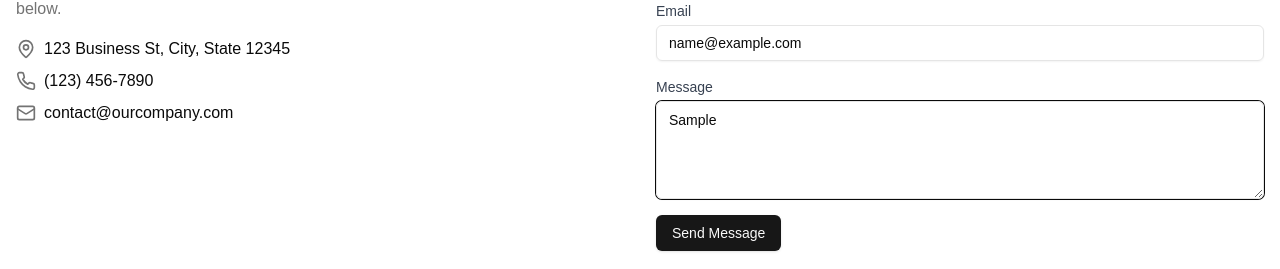
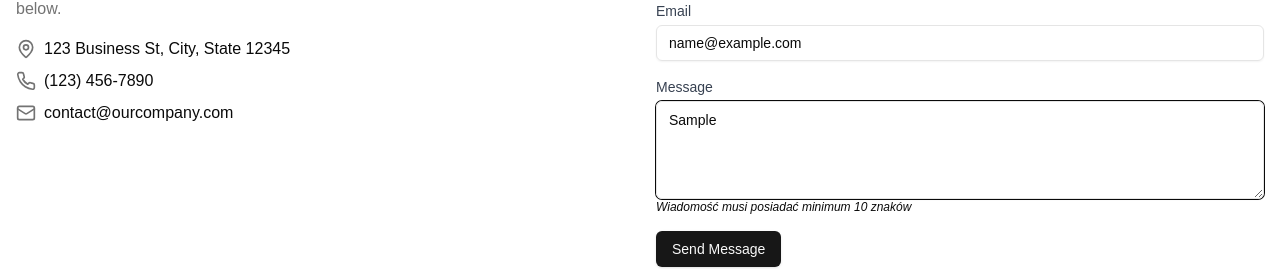
Before and after one commit to Faunbox/mf-audio, a Next.js app: page /contact in a window 1280 px wide. Both pictures are taken after typing "Sample", "name@example.com", "Sample" into the empty fields and a click on the button "Send Message". Shown: the part 307-576 px from the top of the page. Built offline with nearby package versions, Linux system fonts and the light colour scheme.

Commit message:
working contact form

```diff
--- a/actions/contactForm.ts
+++ b/actions/contactForm.ts
@@ -2,7 +2,7 @@
 import sgMail from "@sendgrid/mail";
 
 interface mail {
-  to: string;
+  to: string|string[];
   from: string;
   subject: string;
   text: string;
@@ -15,7 +15,7 @@ type ResponseData = {
 };
 
 export async function sendContactEmail(formData: FormData) {
-  sgMail.setApiKey(process.env.SENDGRID_API_KEY || "");
+  sgMail.setApiKey(process.env.SENDGRID_EMAIL1_API_KEY || "");
   const name = formData.get("name");
   const email = formData.get("email");
   const description = formData.get("description");
@@ -34,21 +34,20 @@ export async function sendContactEmail(formData: FormData) {
     </div>`,
   };
 
+
   await sgMail
     .send(msgToCompany)
     .then(() => {
       response = {
         status: "success",
-        message: "Wiadomość wysłana",
+        message: "Message send",
       };
     })
     .catch((error) => {
       response = {
         status: "error",
-        message: `Wstąpił błąd podczas wysyłania. Spróbuj ponownie później, ${error}`,
+        message: `Wstąpił błąd podczas wysyłania maila do firmy. Spróbuj ponownie później, ${error}`,
       };
-    });
-
-
+    })
   return { response };
 }
--- a/components/contact/contact-form.tsx
+++ b/components/contact/contact-form.tsx
@@ -64,7 +64,7 @@ export default function ContactForm() {
   const {
     register,
     handleSubmit,
-    formState: {},
+    formState: { errors },
   } = useForm<ValidationSchema>({
     resolver: zodResolver(validationSchema),
   });
@@ -77,6 +77,7 @@ export default function ContactForm() {
         formData.append(key, JSON.stringify(value));
       });
       const res = await sendContactEmail(formData);
+
       setResponse(res.response);
     } catch {
       alert("Błąd podczas wysyłania formularza");
@@ -117,6 +118,9 @@ export default function ContactForm() {
           required
           className="mt-1"
         />
+        {errors.name && (
+          <p className="text-xs italic text-error ">{errors.name?.message}</p>
+        )}
       </motion.div>
       <motion.div variants={itemVariants}>
         <label
@@ -132,6 +136,9 @@ export default function ContactForm() {
           required
           className="mt-1"
         />
+        {errors.email && (
+          <p className="text-xs italic text-error ">{errors.email?.message}</p>
+        )}
       </motion.div>
       <motion.div variants={itemVariants}>
         <label
@@ -147,6 +154,11 @@ export default function ContactForm() {
           className="mt-1"
           rows={4}
         />
+        {errors.description && (
+          <p className="text-xs italic text-error ">
+            {errors.description?.message}
+          </p>
+        )}
       </motion.div>
       <motion.div variants={itemVariants}>
         <Button type="submit" disabled={isSubmitting || disabled}>
```
